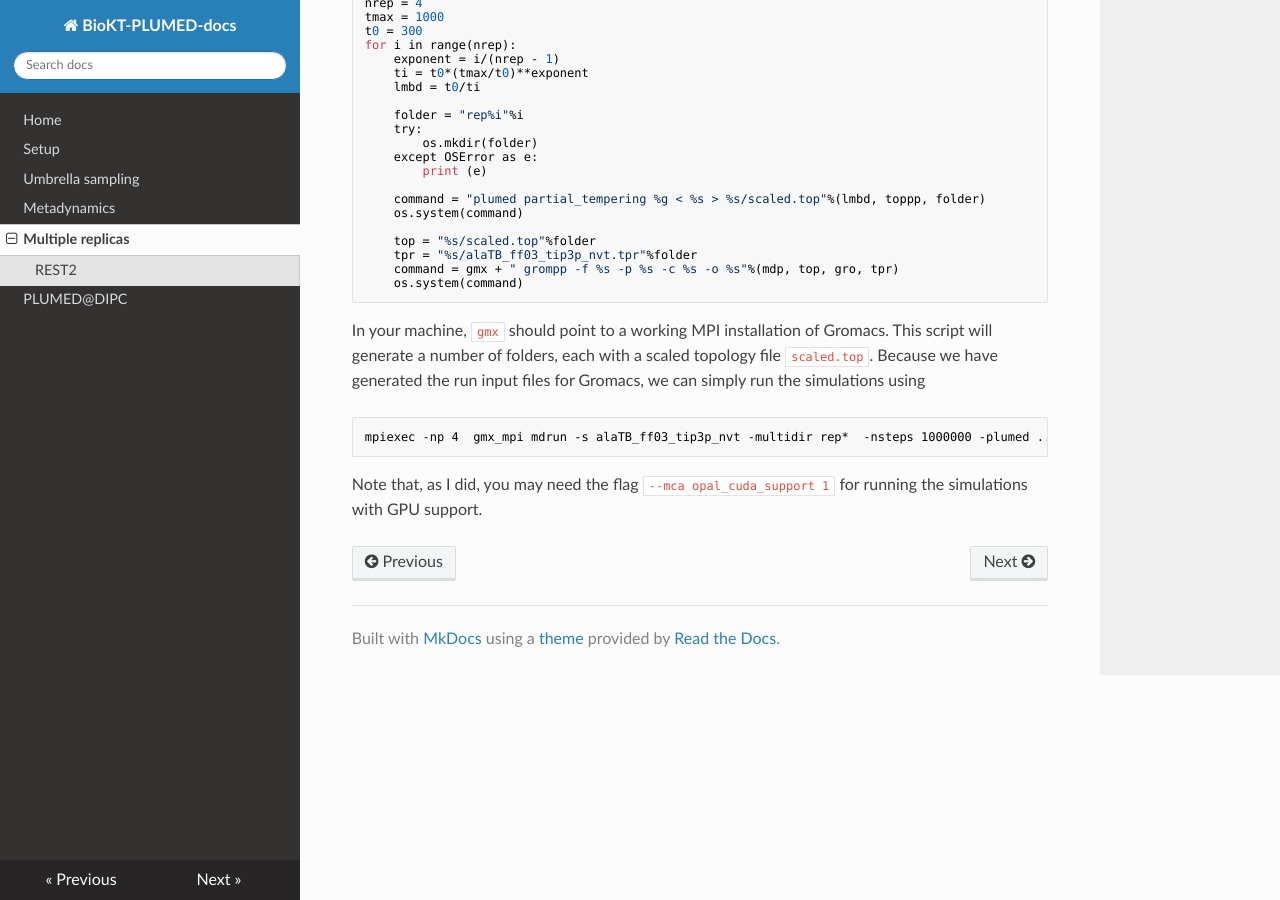
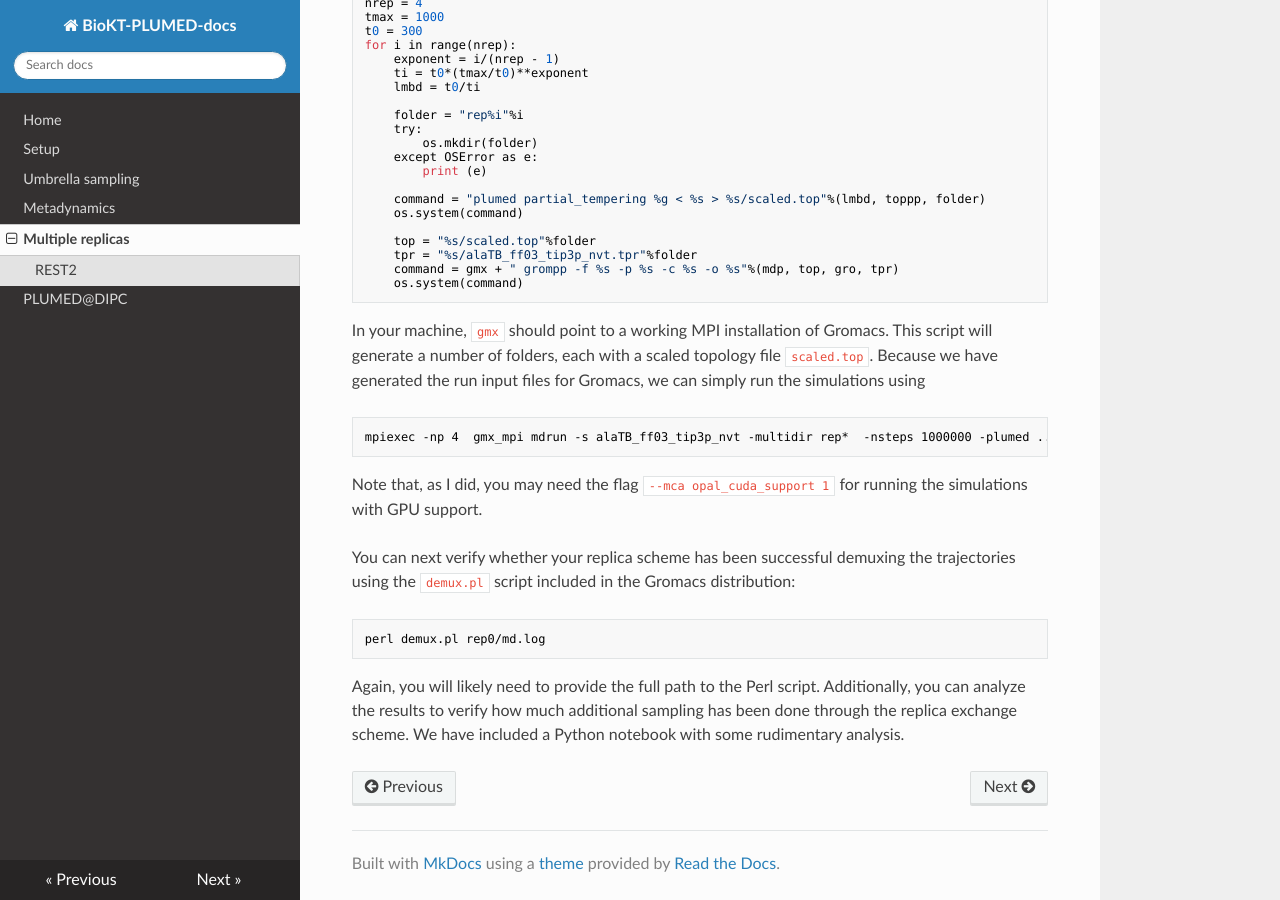
Before and after one commit to BioKT/PLUMED-docs, an MkDocs documentation site: the page built from docs/replicas.md, in a window 1280 px wide and 900 px high, scrolled down 933 px. Built offline with MkDocs 1.6.1, drawn with Linux system fonts in a browser that asks for light colours; nearby versions of some CDN libraries.

Commit message:
finish first draft

```diff
--- a/docs/replicas.md
+++ b/docs/replicas.md
@@ -75,3 +75,13 @@ simulations using
 
 Note that, as I did, you may need the flag `--mca opal_cuda_support 1` for running the simulations
 with GPU support.
+
+You can next verify whether your replica scheme has been successful demuxing the trajectories
+using the `demux.pl` script included in the Gromacs distribution:
+
+    perl demux.pl rep0/md.log
+
+Again, you will likely need to provide the full path to the Perl script.
+Additionally, you can analyze the results to verify how much additional sampling has been
+done through the replica exchange scheme. We have included a Python notebook with some
+rudimentary analysis.
```
